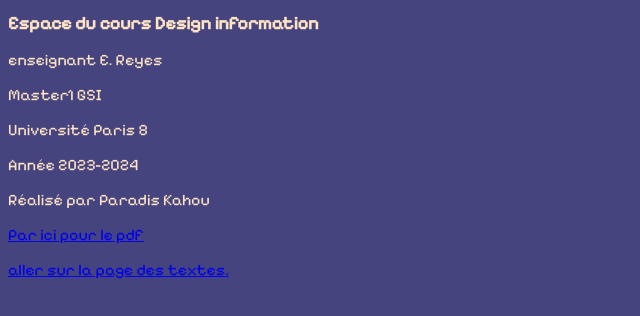
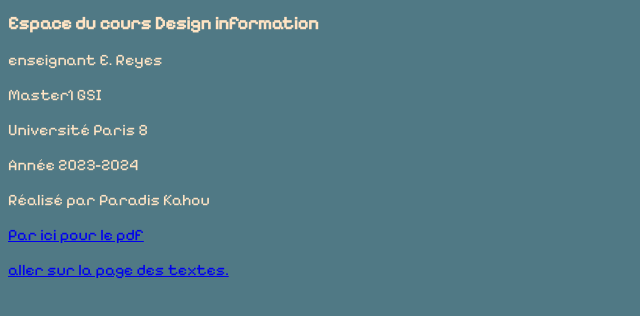
Before and after one commit to Maluna09/GSI_design_infos, a plain HTML site: page index.html in a window 1280 px wide. Shown: the whole page, without its empty margins (0-640 px from the left). Drawn offline with Linux system fonts and the light colour scheme.

Commit message:
Update index.html

```diff
--- a/index.html
+++ b/index.html
@@ -9,7 +9,7 @@
 <link href="https://fonts.googleapis.com/css2?family=Pixelify+Sans&display=swap" rel="stylesheet">
     <style>
         body{
-            background-color: #14125DC9;
+            background-color: #507985;
             color: bisque;
             font: size px 200px;
             font-family: 'Pixelify Sans', sans-serif;}
```
